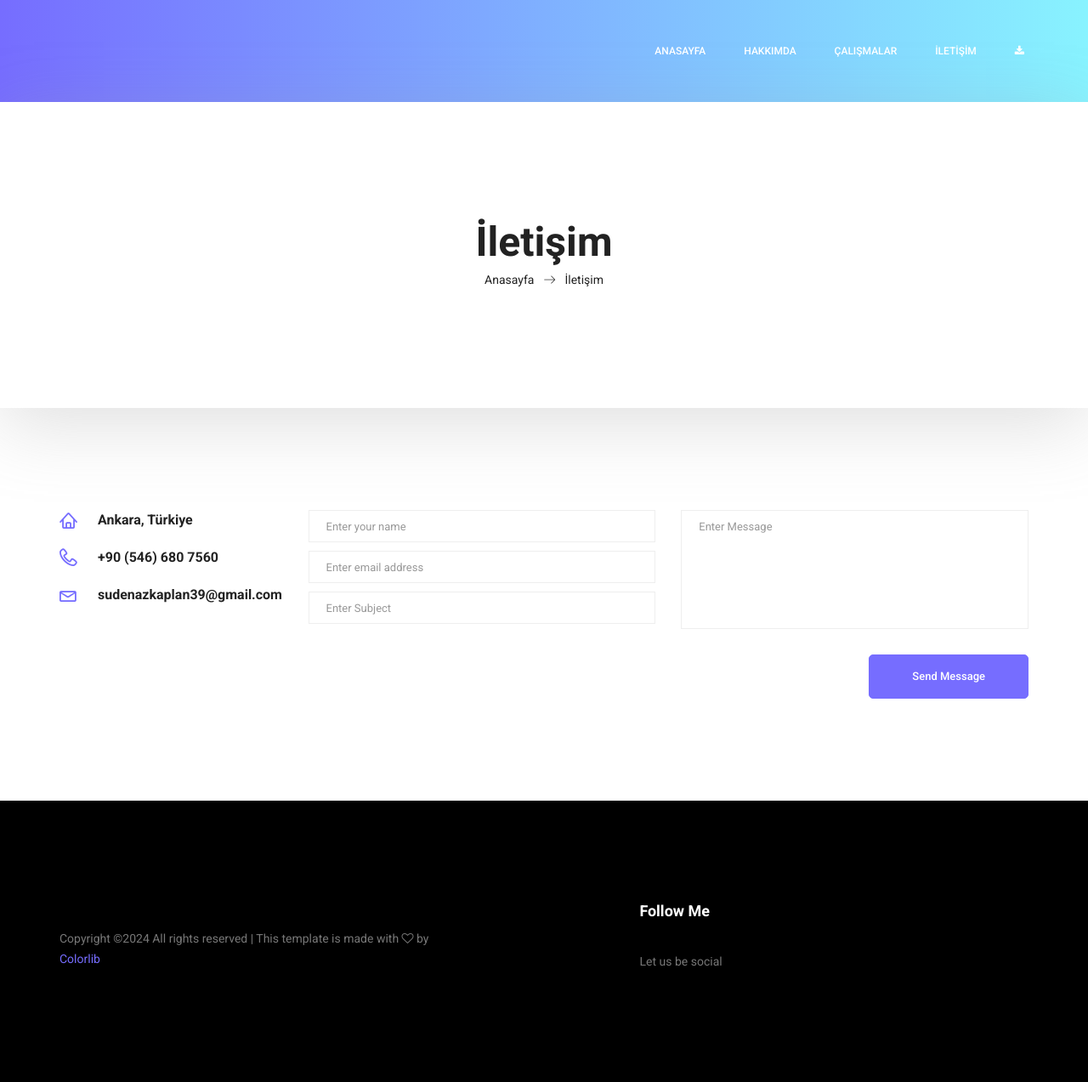
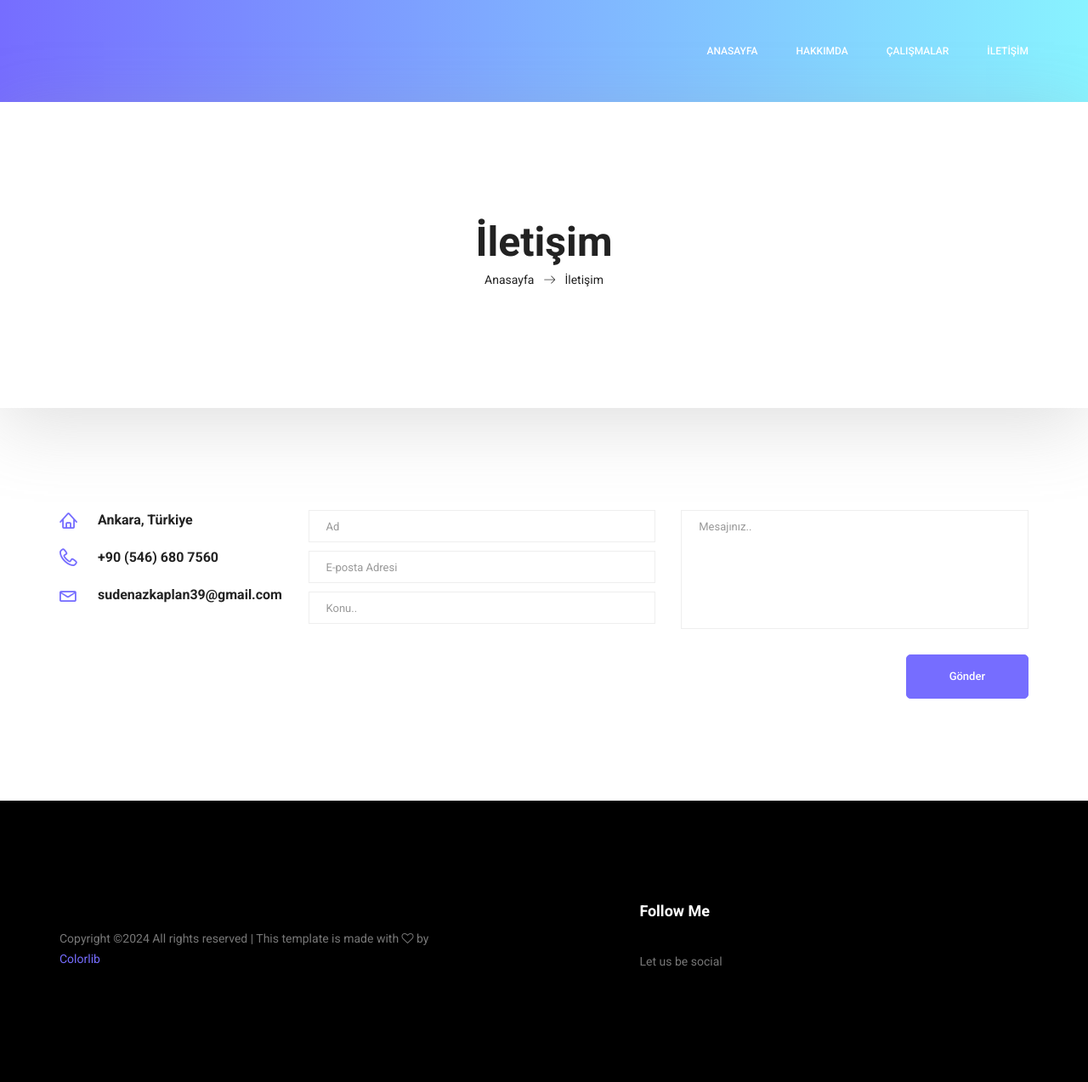
Before and after one commit to sudenazkaplan/DjangoCourse, a Django app: template templates/contact.html in a window 1280 px wide. Shown: the whole page at 85% size. Run offline with Django 5.2, Linux system fonts and the light colour scheme; the template is opened without the code that fills it, so the values that code supplies are empty; some libraries are stand-ins or nearby versions.

Commit message:
feat: create message model 2

```diff
--- a/static/js/contact.js
+++ b/static/js/contact.js
@@ -35,23 +35,23 @@
             },
             messages: {
                 name: {
-                    required: "come on, you have a name, don't you?",
-                    minlength: "your name must consist of at least 2 characters"
+                    required: "Bir ad girmelisiniz",
+                    minlength: "En az 2 karakter içermeli"
                 },
                 subject: {
-                    required: "come on, you have a subject, don't you?",
-                    minlength: "your subject must consist of at least 4 characters"
+                    required: "Bir konu başlığı girmelisiniz",
+                    minlength: "En az 4 karakter içermeli"
                 },
                 number: {
-                    required: "come on, you have a number, don't you?",
-                    minlength: "your Number must consist of at least 5 characters"
+                    required: "Bir numara girmelisiniz",
+                    minlength: "En az 5 karakterden oluşmalı"
                 },
                 email: {
-                    required: "no email, no message"
+                    required: "Bir email adresi girmelisiniz"
                 },
                 message: {
-                    required: "um...yea, you have to write something to send this form.",
-                    minlength: "thats all? really?"
+                    required: "Bir mesaj yazmalısınız",
+                    minlength: "Lütfen biraz daha uzun yazınız"
                 }
             },
             submitHandler: function(form) {
--- a/templates/contact.html
+++ b/templates/contact.html
@@ -58,25 +58,25 @@
 
                     <div class="col-md-6">
                         <div class="form-group">
-                            <input type="text" class="form-control" id="name" name="name" placeholder="Enter your name">
+                            <input type="text" class="form-control" id="name" name="name" placeholder="Ad">
                         </div>
                         <div class="form-group">
                             <input type="email" class="form-control" id="email" name="email"
-                                   placeholder="Enter email address">
+                                   placeholder="E-posta Adresi">
                         </div>
                         <div class="form-group">
                             <input type="text" class="form-control" id="subject" name="subject"
-                                   placeholder="Enter Subject">
+                                   placeholder="Konu..">
                         </div>
                     </div>
                     <div class="col-md-6">
                         <div class="form-group">
                             <textarea class="form-control" name="message" id="message" rows="1"
-                                      placeholder="Enter Message"></textarea>
+                                      placeholder="Mesajınız.."></textarea>
                         </div>
                     </div>
                     <div class="col-md-12 text-right">
-                        <button type="submit" value="submit" class="btn submit_btn">Send Message</button>
+                        <button type="submit" value="submit" class="btn submit_btn">Gönder</button>
                     </div>
                 </form>
             </div>
@@ -93,8 +93,8 @@
                 <button type="button" class="close" data-dismiss="modal" aria-label="Close">
                     <i class="fa fa-close"></i>
                 </button>
-                <h2>Thank you</h2>
-                <p>Your message is successfully sent...</p>
+                <h2>Teşekkürler!</h2>
+                <p>Mesajınız başarıyla gönderildi...</p>
             </div>
         </div>
     </div>
@@ -109,8 +109,8 @@
                 <button type="button" class="close" data-dismiss="modal" aria-label="Close">
                     <i class="fa fa-close"></i>
                 </button>
-                <h2>Sorry !</h2>
-                <p> Something went wrong </p>
+                <h2>Hay Aksi!</h2>
+                <p> Yanlış giden bir şeyler var </p>
             </div>
         </div>
     </div>
--- a/templates/includes/navbar.html
+++ b/templates/includes/navbar.html
@@ -6,7 +6,9 @@
         <nav class="navbar navbar-expand-lg navbar-light">
             <div class="container box_1620">
                 <!-- Brand and toggle get grouped for better mobile display -->
-						<button class="navbar-toggler" type="button" data-toggle="collapse" data-target="#navbarSupportedContent" aria-controls="navbarSupportedContent" aria-expanded="false" aria-label="Toggle navigation">
+                <button class="navbar-toggler" type="button" data-toggle="collapse"
+                        data-target="#navbarSupportedContent" aria-controls="navbarSupportedContent"
+                        aria-expanded="false" aria-label="Toggle navigation">
                     <span class="icon-bar"></span>
                     <span class="icon-bar"></span>
                     <span class="icon-bar"></span>
@@ -18,7 +20,12 @@
                         <li class="nav-item"><a class="nav-link" href="{% url 'about-us' %}">HAKKIMDA</a></li>
                         <li class="nav-item"><a class="nav-link" href="{% url 'portfolio' %}">ÇALIŞMALAR</a></li>
                         <li class="nav-item"><a class="nav-link" href="{% url 'contact' %}">İLETİŞİM</a></li>
-                                <li class="nav-item"><a class="nav-link" href="{{ document.file.url }}" target="_blank"><i class="fa fa-download" style="margin-right: 5px"></i>{{ document.button_text }}</a></li>
+
+                        {% for document in documents %}
+                        <li class="nav-item"><a class="nav-link" href="{{ document.file.url }}" target="_blank"><i
+                                class="fa fa-download" style="margin-right: 5px"></i>{{ document.button_text }}</a></li>
+                        {% endfor %}
+
                     </ul>
                 </div>
             </div>
```
Also changed, not shown: contact/views.py (+11 -11 lines), core/views.py (+2 -15 lines). Lines whose indentation alone changed are shown as unchanged.
